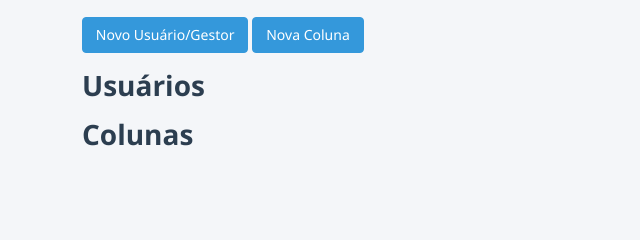
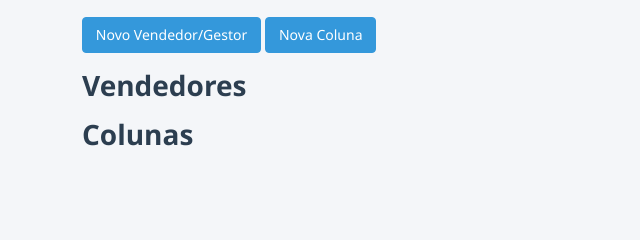
Before and after one commit to Edu2566/kanban-5x, a Flask app: template app/templates/superadmin/empresa_detail.html in a window 1280 px wide. Shown: the part 63-303 px from the top of the page, without its empty margins (0-640 px from the left). Run offline with Flask 3, Linux system fonts and the light colour scheme; the template is opened without the code that fills it, so the values that code supplies are empty.

Commit message:
Replace usuario references with vendedor

```diff
--- a/app/routes/auth.py
+++ b/app/routes/auth.py
@@ -15,7 +15,7 @@ def login_page():
 
 def login_user(usuario: Usuario) -> None:
     """Persist logged in user info in the session."""
-    session['usuario_id'] = usuario.id
+    session['vendedor_id'] = usuario.id
     session['empresa_id'] = usuario.empresa_id
     g.user = usuario
 
@@ -29,7 +29,7 @@ def logout_user() -> None:
 @auth_bp.before_app_request
 def load_logged_in_user():
     """Load user from the session and store in ``g.user``."""
-    user_id = session.get('usuario_id')
+    user_id = session.get('vendedor_id')
     if user_id is None:
         g.user = None
     else:
--- a/app/routes/main.py
+++ b/app/routes/main.py
@@ -41,12 +41,12 @@ def index():
 
     # Definições de campos customizados (JSON) por empresa
     custom_fields = g.user.empresa.custom_fields
-    usuarios = g.user.empresa.usuarios
+    vendedores = g.user.empresa.usuarios
     return render_template(
         'index.html',
         columns=columns,
         custom_fields=custom_fields,
-        usuarios=usuarios,
+        vendedores=vendedores,
     )
 
 # Column CRUD
--- a/app/templates/superadmin/create_usuario.html
+++ b/app/templates/superadmin/create_vendedor.html
@@ -1,7 +1,7 @@
 {% extends 'superadmin/layout.html' %}
-{% block title %}Criar Usuário/Gestor{% endblock %}
+{% block title %}Criar Vendedor/Gestor{% endblock %}
 {% block content %}
-<h2>Criar Usuário/Gestor</h2>
+<h2>Criar Vendedor/Gestor</h2>
 <form method="post">
     <label>User ID</label><input type="text" name="user_id"><br>
     <label>User Email</label><input type="email" name="user_email"><br>
--- a/app/templates/superadmin/edit_usuario.html
+++ b/app/templates/superadmin/edit_vendedor.html
@@ -1,7 +1,7 @@
 {% extends 'superadmin/layout.html' %}
-{% block title %}Editar Usuário/Gestor{% endblock %}
+{% block title %}Editar Vendedor/Gestor{% endblock %}
 {% block content %}
-<h2>Editar Usuário/Gestor</h2>
+<h2>Editar Vendedor/Gestor</h2>
 <form method="post">
     <label>User ID</label><input type="text" name="user_id" value="{{ usuario.user_id }}"><br>
     <label>User Email</label><input type="email" name="user_email" value="{{ usuario.user_email }}"><br>
--- a/app/templates/superadmin/empresa_detail.html
+++ b/app/templates/superadmin/empresa_detail.html
@@ -4,17 +4,17 @@
 <h2>{{ empresa.nome }}</h2>
 <p>Account ID: {{ empresa.account_id }}</p>
 <div class="mb-3">
-  <a href="{{ url_for('superadmin.create_usuario', token=session['superadmin_token'], empresa_id=empresa.id, next=url_for('superadmin.empresa_detail', empresa_id=empresa.id, token=session['superadmin_token'])) }}" class="btn btn-outline-secondary btn-sm">Novo Usuário/Gestor</a>
+  <a href="{{ url_for('superadmin.create_vendedor', token=session['superadmin_token'], empresa_id=empresa.id, next=url_for('superadmin.empresa_detail', empresa_id=empresa.id, token=session['superadmin_token'])) }}" class="btn btn-outline-secondary btn-sm">Novo Vendedor/Gestor</a>
   <a href="{{ url_for('superadmin.create_column', token=session['superadmin_token'], empresa_id=empresa.id, next=url_for('superadmin.empresa_detail', empresa_id=empresa.id, token=session['superadmin_token'])) }}" class="btn btn-outline-secondary btn-sm">Nova Coluna</a>
 </div>
-<h3>Usuários</h3>
+<h3>Vendedores</h3>
 <ul>
-  {% for usr in usuarios %}
+  {% for usr in vendedores %}
   <li class="d-flex justify-content-between align-items-center">
     <span>{{ usr.user_name }} - {{ usr.user_email }}</span>
     <div>
-      <a href="{{ url_for('superadmin.edit_usuario', usuario_id=usr.id, token=session['superadmin_token'], next=url_for('superadmin.empresa_detail', empresa_id=empresa.id, token=session['superadmin_token'])) }}" class="btn btn-outline-primary btn-sm">Editar</a>
-      <form method="post" action="{{ url_for('superadmin.delete_usuario', usuario_id=usr.id, token=session['superadmin_token']) }}" class="d-inline">
+      <a href="{{ url_for('superadmin.edit_vendedor', vendedor_id=usr.id, token=session['superadmin_token'], next=url_for('superadmin.empresa_detail', empresa_id=empresa.id, token=session['superadmin_token'])) }}" class="btn btn-outline-primary btn-sm">Editar</a>
+      <form method="post" action="{{ url_for('superadmin.delete_vendedor', vendedor_id=usr.id, token=session['superadmin_token']) }}" class="d-inline">
         <input type="hidden" name="next" value="{{ url_for('superadmin.empresa_detail', empresa_id=empresa.id, token=session['superadmin_token']) }}">
         <button type="submit" class="btn btn-outline-danger btn-sm">Deletar</button>
       </form>
```
Also changed, not shown: app/routes/superadmin.py (+12 -12 lines), app/templates/index.html (+4 -4 lines).
